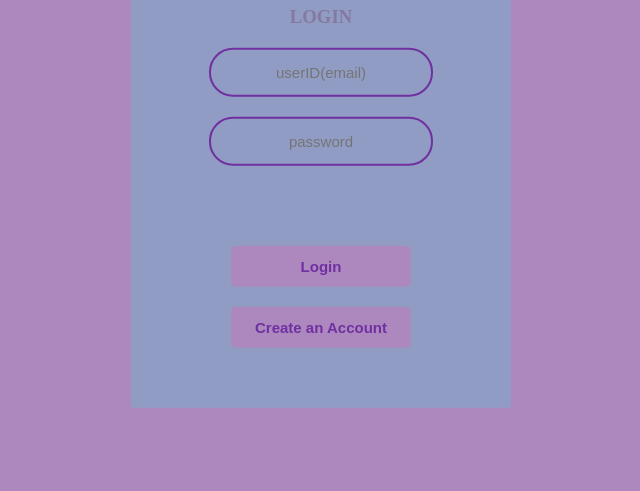
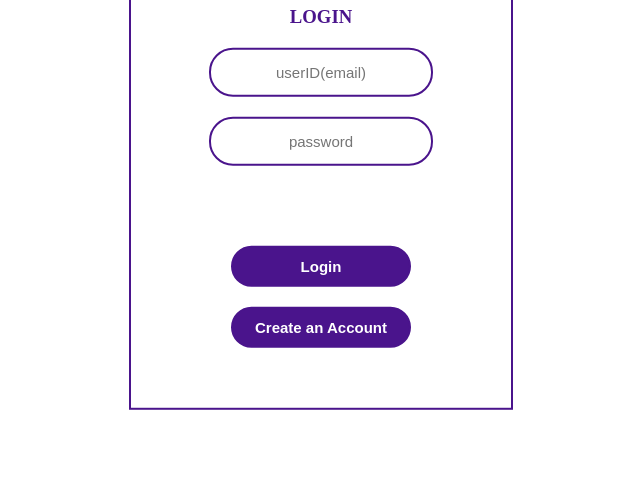
Before and after one commit to shju0317/Project_DEPT, a plain HTML site: page login.html in a window 1280 px wide. Shown: the part 309-800 px from the top of the page, without its empty margins (319-959 px from the left). Drawn offline with Linux system fonts and the light colour scheme; a web font is replaced by a local one.

Commit message:
login수정

```diff
--- a/login_style.css
+++ b/login_style.css
@@ -9,7 +9,6 @@ body{
     margin: 0;
     padding:0;
     font-family: BinggraeTaom;
-    background: #ac88bf;
 }
 
 .box{
@@ -19,8 +18,8 @@ body{
     top: 50%;
     left: 50%;
     transform: translate(-50%, -50%);
-    background:#909cc4;
     text-align: center;
+    border: 2px solid #4a148c;
 }
 
 img{
@@ -28,7 +27,7 @@ img{
 }
 
 .box h3{
-    color:#8479a1;
+    color:#4a148c;
     text-transform: uppercase;
     font-weight: bold;
 }
@@ -38,7 +37,7 @@ img{
     display: block;
     margin: 20px auto;
     text-align: center;
-    border: 2px solid #7030a0;
+    border: 2px solid #4a148c;
     padding: 14px 10px;
     width: 200px;
     outline: none;
@@ -49,22 +48,22 @@ img{
 }
 
 .box input[type="text"]:focus, .box input[type="password"]:focus{
-    width: 280px;
+    width: 250px;
     border-color: #232653;
 }
 
 .box input[type="submit"]{
     border: 0;
-    background: #ac88bf;
+    background: #4a148c;
     display: block;
     margin: 20px auto;
     text-align: center;
-    border: 2px solid #ac88bf;
+    border: 2px solid #4a148c;
     padding: 10px 0;
     outline: none;
-    color:#7030a0;
+    color:#fff;
     font-weight: bold;
-    border-radius: 5px;
+    border-radius: 24px;
     transition: 0.25s;
     cursor: pointer;
     font-size: 15px;
@@ -73,6 +72,7 @@ img{
 
 .box input[type="submit"]:hover{
     background: none;
+    color: #4a148c;
 }
 
 #login{
```
